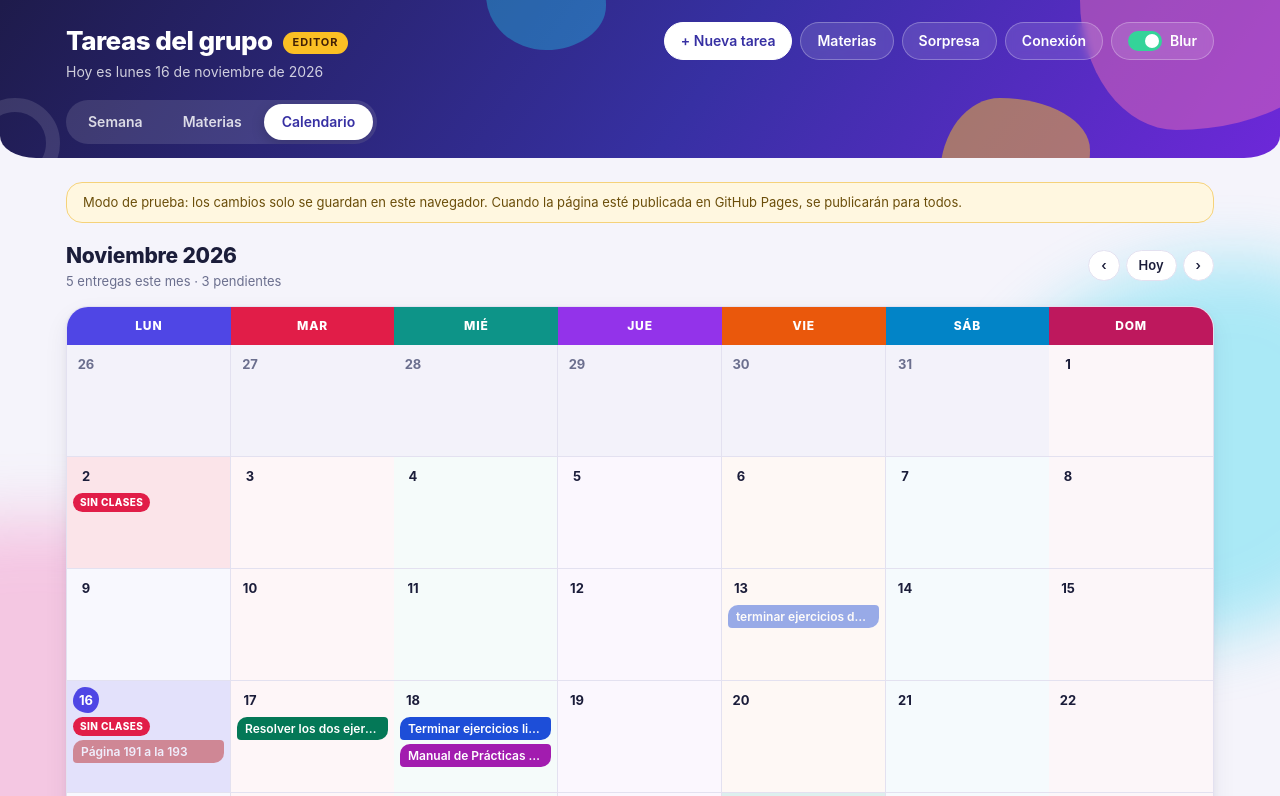
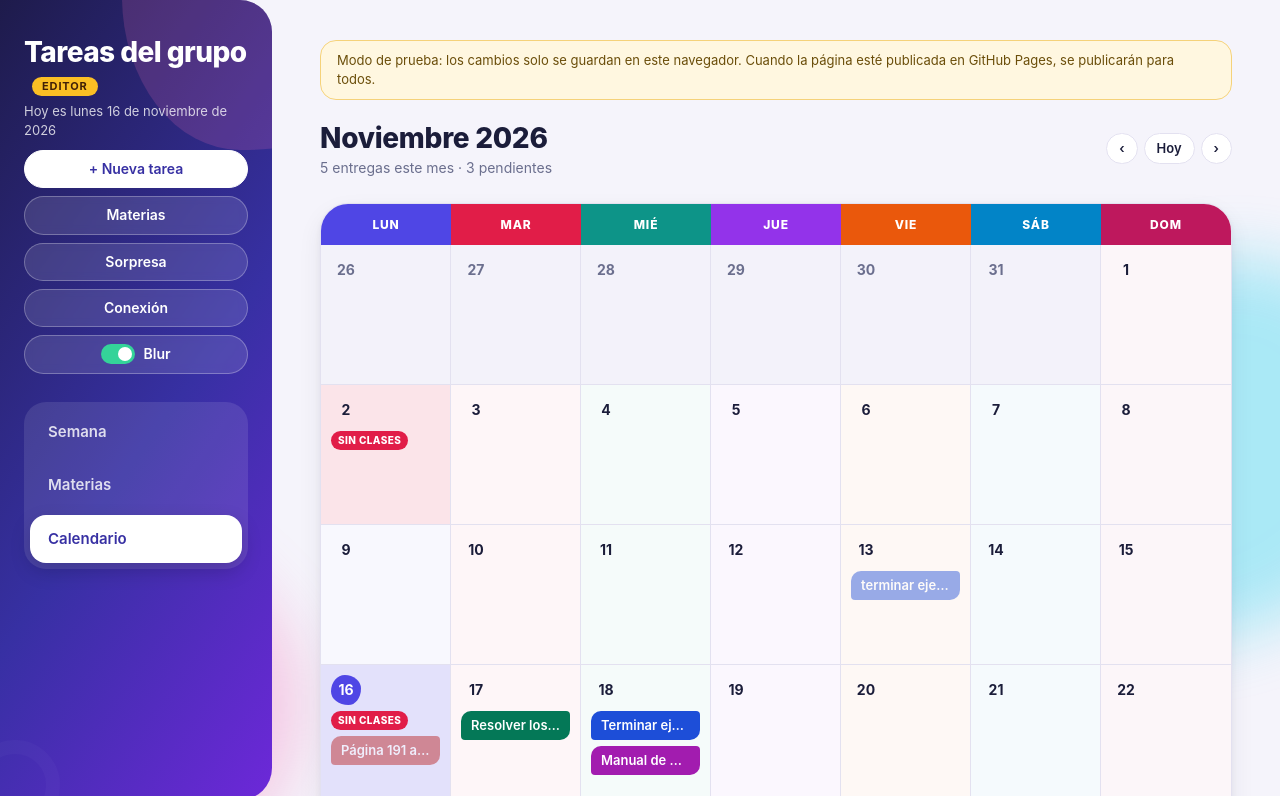
Before and after one commit to maxitrevinoaleman-ship-it/tareas-grupo, a plain HTML site: page editor.html in a window 1280 px wide. Both pictures are taken after a click on the button "Calendario". Shown: the top 796 px of the page. Drawn offline with Linux system fonts and the light colour scheme; a web font is replaced by a local one.

Commit message:
Rediseño de escritorio: barra lateral fija y contenido más amplio
- Desde 1024px: encabezado como barra lateral con marca, botones y pestañas
  en vertical; el contenido ocupa el resto con más espacio
- Semana, materias y calendario ajustados a pantalla grande
- Diálogos más anchos; el móvil no cambia

Co-Authored-By: Claude Haiku 5.5 <noreply@anthropic.com>
Claude-Session: https://claude.ai/code/session_01WYZ2iRFvGnHy1f26v8eccQ

```diff
--- a/styles.css
+++ b/styles.css
@@ -490,3 +490,62 @@ button, .cal-day { -webkit-tap-highlight-color: transparent; touch-action: manip
     animation-duration: .01ms !important; animation-iteration-count: 1 !important; transition-duration: .01ms !important;
   }
 }
+
+/* ============ Rediseño de escritorio (≥1024px) ============
+   Barra lateral fija con la marca, los botones y las pestañas en vertical;
+   el contenido ocupa el resto con más aire. El móvil no cambia. */
+@media (min-width: 1024px) {
+  .topbar {
+    position: fixed; top: 0; left: 0; bottom: 0; width: 272px; z-index: 5;
+    display: flex; flex-direction: column; border-radius: 0 32px 32px 0; overflow: hidden;
+  }
+  .topbar .blob, .topbar .ring { opacity: .18; }
+  .topbar .b2, .topbar .b3 { display: none; }
+  .topbar .b1 { width: 320px; height: 260px; right: -170px; top: -110px; }
+  .topbar-inner {
+    position: relative; z-index: 1; max-width: none; margin: 0; height: 100%; overflow-y: auto;
+    display: flex; flex-direction: column; gap: 28px; box-sizing: border-box;
+    padding: 36px 24px 28px;
+  }
+  .title-row { flex-direction: column; align-items: stretch; gap: 10px; }
+  .title-row h1 { font-size: 28px; line-height: 1.15; }
+  .title-row h1 .badge { margin-left: 8px; }
+  .subtitle { font-size: 13px; }
+  .actions { flex-direction: column; align-items: stretch; gap: 8px; }
+  .actions .btn, .actions .switch { width: 100%; justify-content: center; }
+  .switch { justify-content: space-between; }
+  .tabs {
+    display: flex; flex-direction: column; gap: 6px; margin-top: 0; padding: 6px;
+    border-radius: 22px; background: rgba(255,255,255,.1); overflow: visible;
+  }
+  .tabs .pill { display: none; }
+  .tab {
+    text-align: left; padding: 13px 18px; font-size: 15px; border-radius: 16px;
+  }
+  .tab.active { background: #fff; color: var(--head-2); box-shadow: 0 8px 20px rgba(0,0,0,.18); }
+
+  main { max-width: none; margin: 0 0 0 272px; padding: 40px 48px 72px; }
+  .section-head { margin-bottom: 24px; }
+  .section-head h2 { font-size: 28px; }
+  .section-head .meta { font-size: 14px; }
+
+  .week-col { min-height: 480px; border-radius: 28px 28px 22px 22px; }
+  .week-head { padding: 18px 18px 22px; }
+
+  .subjects { grid-template-columns: repeat(auto-fill, minmax(230px, 1fr)); gap: 20px; }
+
+  .cal { border-radius: 28px; }
+  .cal-dow { padding: 12px; font-size: 12px; }
+  .cal-day { min-height: 140px; padding: 10px; gap: 6px; }
+  .cal-num { font-size: 14px; width: 30px; height: 30px; }
+  .chip { font-size: 13px; padding: 5px 10px; }
+  .cal-evt { font-size: 10px; }
+  .cal-leyenda { justify-content: flex-start; margin: 16px 8px 8px; font-size: 13px; }
+  .subhead { margin-top: 36px; font-size: 14px; }
+  .evt-lista { grid-template-columns: repeat(2, minmax(0, 1fr)); gap: 14px; padding: 14px; }
+  .evt-row { padding: 14px 16px; }
+  .evt-label { font-size: 16px; }
+  .cal-nota { margin-top: 14px; font-size: 13px; }
+
+  dialog { width: min(640px, calc(100vw - 96px)); }
+}
```
